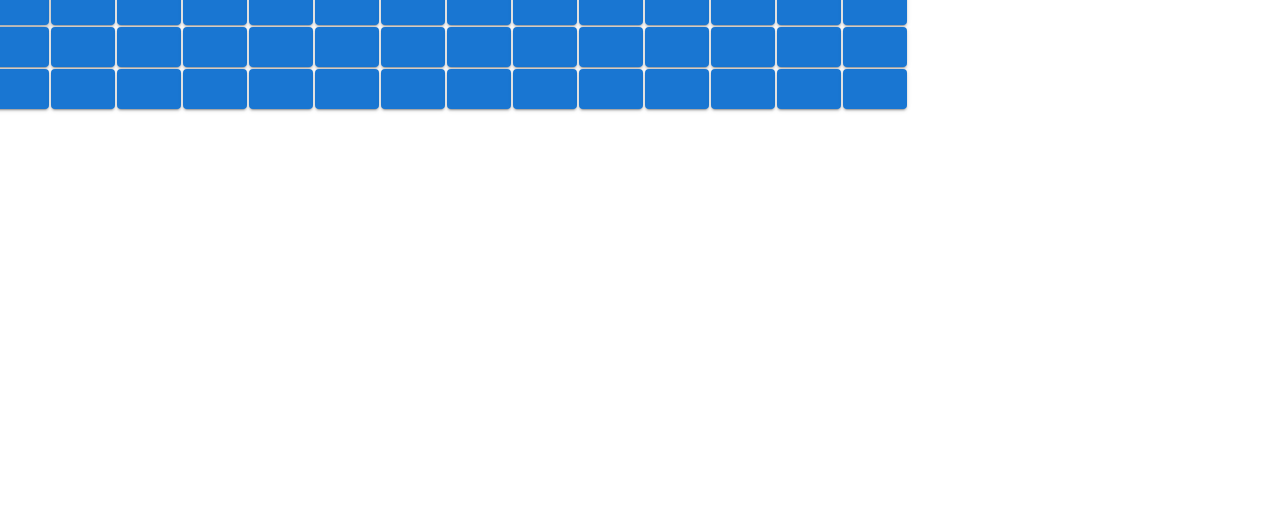
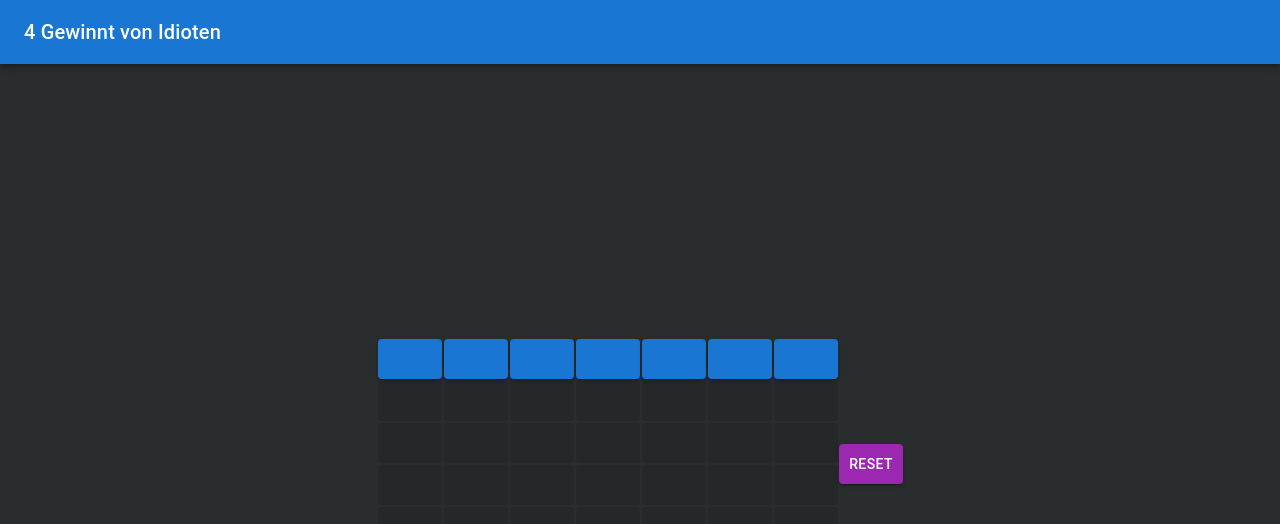
Before and after one commit to JonathanWDR/moderne-webentwicklung, a React (Create React App) app in the folder se_projekt/: page / in a window 1280 px wide. Shown: the top 524 px of the page. Built offline with nearby package versions, Linux system fonts and the light colour scheme.

Commit message:
MUI design

```diff
--- a/se_projekt/src/App.tsx
+++ b/se_projekt/src/App.tsx
@@ -5,6 +5,7 @@ import { styled } from '@mui/material/styles';
 import Box from '@mui/material/Box'
 import Paper from '@mui/material/Paper'
 import Grid from '@mui/material/Grid'
+import { AppBar, Table, TableBody, TableCell, TableContainer, TableHead, TableRow, Toolbar, Typography } from '@mui/material';
 
 let turn: boolean = true;
 let winnerstatus = false;
@@ -162,6 +163,8 @@ const Item = styled(Paper)(({ theme }) => ({
   color: theme.palette.text.secondary,
 }));
 
+const defaultTheme = createTheme();
+
 function App() {
   const [gamefield, setGamefield] = useState([
     [' ', ' ', ' ', ' ', ' ', ' ', ' '],
@@ -221,12 +224,27 @@ function App() {
       </table>
     </div> */
 
-    <Box sx={{ flexGrow: 1 }}>
-      <Grid container spacing={2}>
+    <ThemeProvider theme={defaultTheme}>
+      <AppBar position="relative">
+        <Toolbar>
+          <Typography variant="h6" color="inherit" noWrap>
+            4 Gewinnt von Idioten
+          </Typography>
+        </Toolbar>
+      </AppBar>
+
+      <Box /*component="section" /*sx={{ flexGrow: 1 }} alignSelf="center" justifyContent="center" direction="column"*/display="flex"
+        justifyContent="center"
+        alignItems="center"
+        minHeight="100vh"
+        bgcolor="#292d2e"
+      >
+        <Grid>
           {gamefield.map((row, rowIndex) => (
             <tr key={rowIndex}>
               {row.map((cell, colIndex) => (
                 <td key={colIndex}>
+                  {rowIndex == 0 ?
                     <Button
                     variant="contained"
                     color="primary"
@@ -234,13 +252,64 @@ function App() {
                     style={buttonStyle}
                   >
                     {cell}
-                </Button>
+                  </Button> : <Button
+                      variant="contained"
+                      color="primary"
+                      onClick={() => addCoinCol(colIndex)}
+                      disabled
+                      style={buttonStyle}
+                    >
+                      {cell}
+                    </Button>}
                 </td>
               ))}
             </tr>
           ))}
         </Grid>
+
+        <Button
+          color="secondary"
+          variant="contained"
+          onClick={() => {
+            setGamefield([
+              [' ', ' ', ' ', ' ', ' ', ' ', ' '],
+              [' ', ' ', ' ', ' ', ' ', ' ', ' '],
+              [' ', ' ', ' ', ' ', ' ', ' ', ' '],
+              [' ', ' ', ' ', ' ', ' ', ' ', ' '],
+              [' ', ' ', ' ', ' ', ' ', ' ', ' '],
+              [' ', ' ', ' ', ' ', ' ', ' ', ' '],
+            ]);
+          }}
+          style={buttonStyle}
+        >
+          Reset
+        </Button>
       </Box>
+    </ThemeProvider>
+
+      /* <TableContainer
+        component={Paper}
+        variant="outlined"
+      >
+        <Table aria-label="demo table">
+          <TableHead>
+            <TableRow>
+              <TableCell>Dessert</TableCell>
+              <TableCell>Calories</TableCell>
+            </TableRow>
+          </TableHead>
+          <TableBody>
+            <TableRow>
+              <TableCell>Frozen yoghurt</TableCell>
+              <TableCell>109</TableCell>
+            </TableRow>
+            <TableRow>
+              <TableCell>Cupcake</TableCell>
+              <TableCell>305</TableCell>
+            </TableRow>
+          </TableBody>
+        </Table>
+      </TableContainer> */
   );
 }
 
```
Lines whose indentation alone changed are shown as unchanged.
